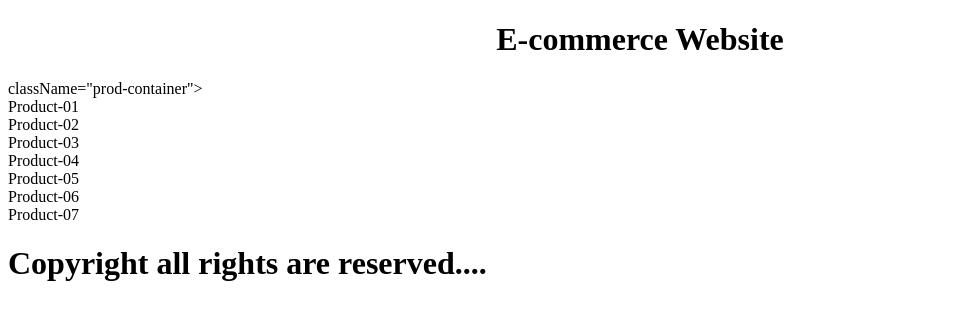
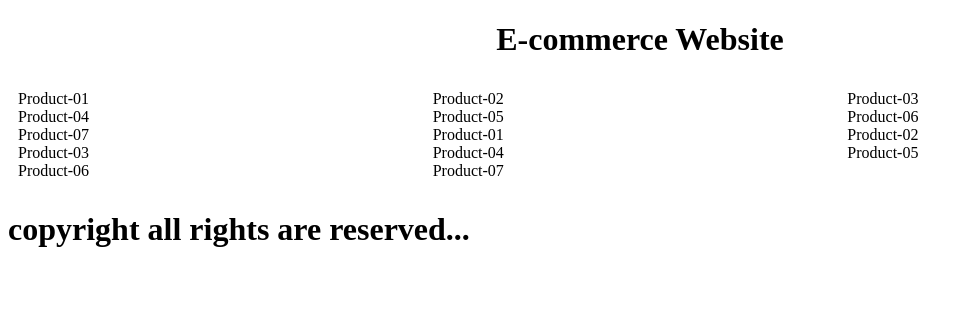
Before and after one commit to Kartikbhardwaj8912/fsdsem5, a plain HTML site: page day_7/index.html in a window 1280 px wide. Shown: the whole page, without its empty margins (0-973 px from the left). Drawn offline with nearby package versions, Linux system fonts and the light colour scheme.

Commit message:
first commit

```diff
--- /dev/null
+++ b/day_7/index.css
@@ -0,0 +1,5 @@
+.prod-container{
+    display: grid;
+    grid-template-columns: auto auto auto;
+    padding: 10px;
+}
--- a/day_7/index.html
+++ b/day_7/index.html
@@ -4,6 +4,7 @@
     <meta charset="UTF-8">
     <meta name="viewport" content="width=device-width, initial-scale=1.0">
     <title>Document</title>
+    <link rel="stylesheet" href="./index.css">
 </head>
 <body>
     <div id="root"></div>
--- a/day_7/index.js
+++ b/day_7/index.js
@@ -1,9 +1,11 @@
 const root = ReactDOM.createRoot(document.getElementById("root"));
+
 const HeaderComponent = () => {
-   return(<div style={{ textAlign: "center" }}><h1>E-commerce Website</h1></div>)
+    return (<div style={{ textAlign: "center" }}><h1>E-commerce Website</h1></div>)
 }
 const ProductComponent = () => {
-    return (<div> className="prod-container">
+
+    return (<div className="prod-container">
         <div>Product-01</div>
         <div>Product-02</div>
         <div>Product-03</div>
@@ -11,24 +13,22 @@ const ProductComponent = () => {
         <div>Product-05</div>
         <div>Product-06</div>
         <div>Product-07</div>
-        </div>
-    );
-};
-
+        <div>Product-01</div>
+        <div>Product-02</div>
+        <div>Product-03</div>
+        <div>Product-04</div>
+        <div>Product-05</div>
+        <div>Product-06</div>
+        <div>Product-07</div>
+    </div>)
+}
 const FooterComponent = () => {
-    return (
-        <div>
-            <h1>Copyright all rights are reserved....</h1>
-        </div>
-    );
-};
-
-const ReactElement = (
-    <>
+    return (<div><h1>copyright all rights are reserved...</h1></div>)
+}
+const reactElement = <>
     <HeaderComponent />
     <ProductComponent />
     <FooterComponent />
 </>
-);
 
-root.render(ReactElement);
+root.render(reactElement);
```
Lines whose indentation alone changed are shown as unchanged.
